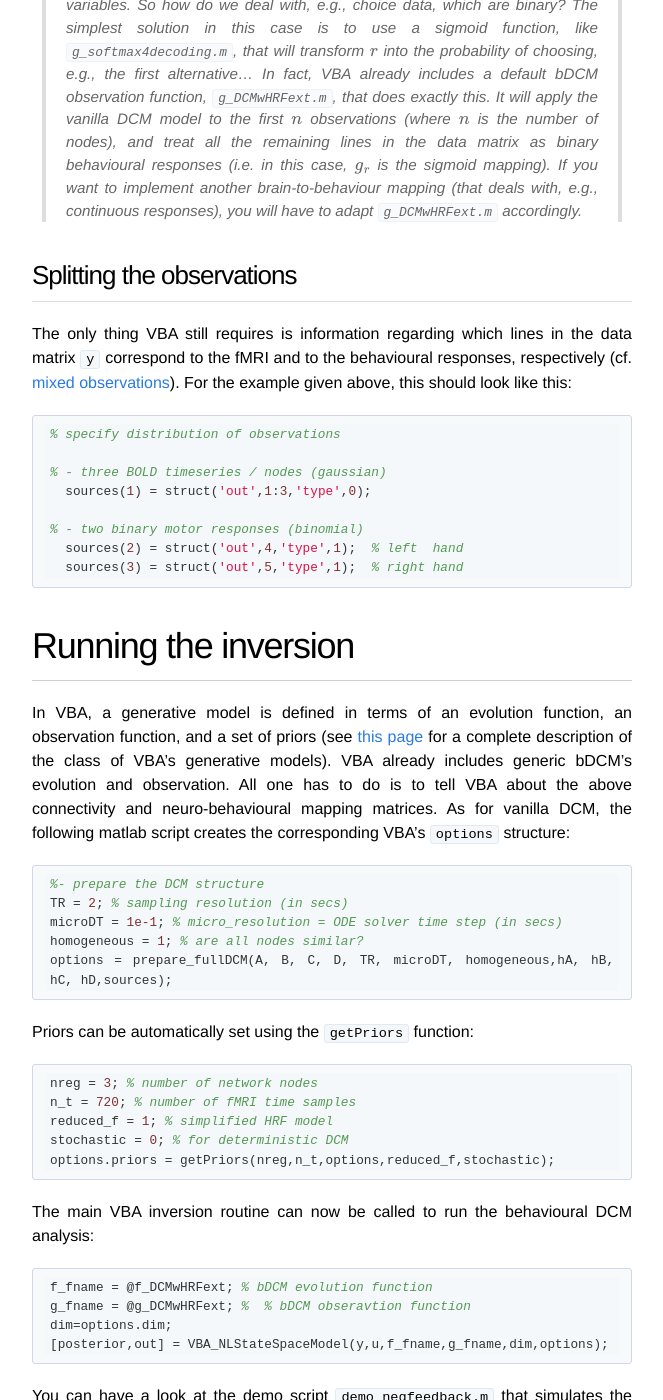
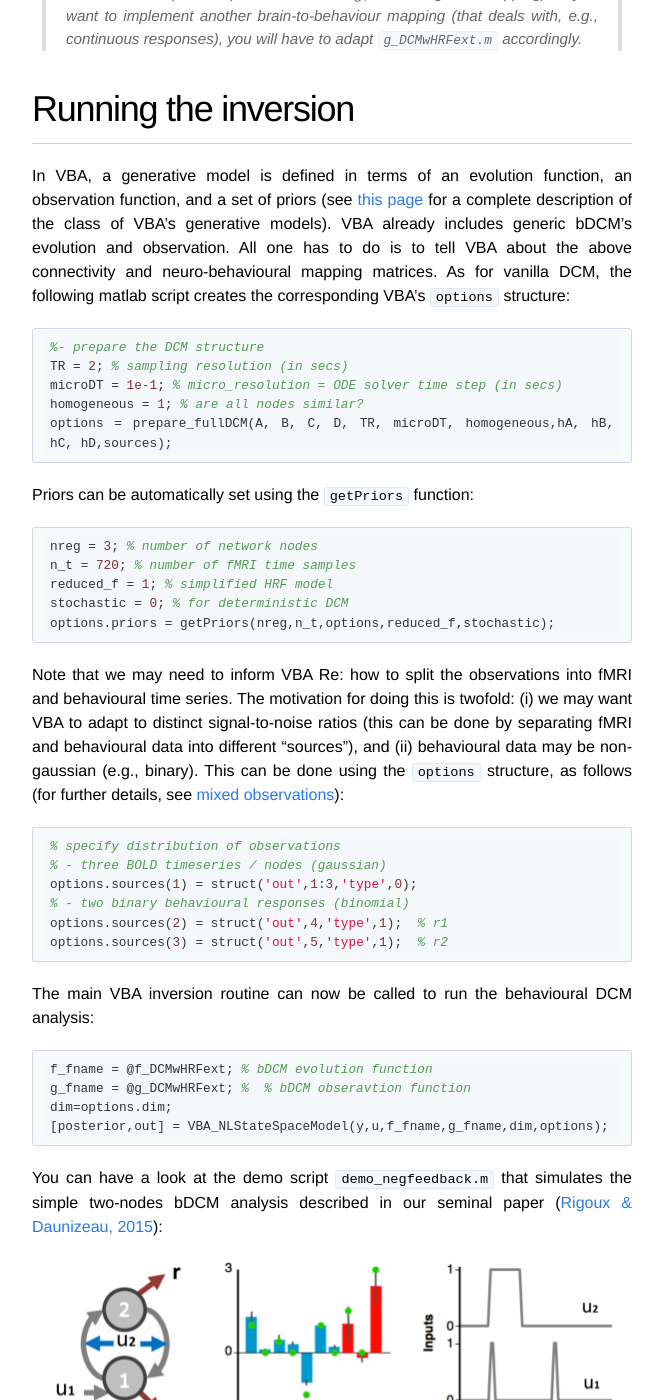
Before and after one commit to MBB-team/VBA-toolbox, a Jekyll site: the page built from _wiki/behavioural-DCM.md, in a window 1280 px wide and 1400 px high, scrolled down 5700 px. Shown: the whole window, without its empty margins (308-971 px from the left). Built offline with Jekyll 4.4.1, drawn with Linux system fonts in a browser that asks for light colours; nearby versions of some CDN libraries; formulas are drawn with MathJax 3; some of the changed text lies outside the part shown.

Commit message:
Update behavioural-DCM.md

````diff
--- a/_wiki/behavioural-DCM.md
+++ b/_wiki/behavioural-DCM.md
@@ -103,11 +103,7 @@ Dr{1} = [ 0 0 0 ;
 
 We assume that you have stored the fMRI time series in ```y_fmri``` (see [how to prepare a vanilla DCM analysis]({{ site.baseurl }}/wiki/dcm/#Preparing-a-vanilla-DCM-analysis)). The full observation matrix ```y``` should also include the behavioural observations (choices, reaction times, subjective ratings, pupil responses, etc.) ```y_behaviour```. This might be more tricky than it looks as the multiple sources of observations are usually recorded at different sampling rates. We refer the reader to [this page]({{ site.baseurl }}/wiki/Multisources) for details regarding this sort of *mixed observations*.
 
-Now, VBA only deals with one observation function to map hidden states to observed data. Therefore, we need to 1) create an *augmented* observation function predicting fMRI and behavioural data concurrently, and 2) inform VBA how to split the observations into fMRI and behavioural time series.
-
-## Creating an *augmented* observation function
-
-For a vanilla DCM, VBA already provides an observation function: `g_HRF3.m`. This will be the first ingredient of our (augmented) mixed observation function. The second element is a specific mapping of the behavioural response predictors $$r$$. Now if you have a DCM with 3 nodes and 2 behavioral (e.g., button) responses, the mixed observation function should look something like this:
+Now, VBA only deals with one observation function to map hidden states to observed data. Therefore, we need to create an *augmented* observation function predicting fMRI and behavioural data concurrently. For a vanilla DCM, VBA already provides an observation function: `g_HRF3.m`. This will be the first ingredient of our (augmented) mixed observation function. The second element is a specific mapping of the behavioural response predictors $$r$$. Now if you have a DCM with 3 nodes and 2 behavioral (e.g., button) responses, the mixed observation function should look something like this:
 
 ```matlab
 function g = mybDCM(x,P,u,in)
@@ -129,21 +125,6 @@
 > Note that bDCM response predictors $$r$$ are continuous and unbounded variables. So how do we deal with, e.g., choice data, which are binary? The simplest solution in this case is to use a sigmoid function, like `g_softmax4decoding.m`, that will transform $$r$$ into the probability of choosing, e.g., the first alternative... In fact, VBA already includes a default bDCM observation function, `g_DCMwHRFext.m`, that does exactly this. It will apply the vanilla DCM model to the first $$n$$ observations (where $$n$$ is the number of nodes), and treat all the remaining lines in the data matrix as binary behavioural responses (i.e. in this case, $$g_r$$ is the sigmoid mapping). If you want to implement another brain-to-behaviour mapping (that deals with, e.g., continuous responses), you will have to adapt `g_DCMwHRFext.m` accordingly.
 
 
-## Splitting the observations
-
-The only thing VBA still requires is information regarding which lines in the data matrix `y` correspond to the fMRI and to the behavioural responses, respectively (cf. [mixed observations]({{ site.baseurl }}/wiki/Multisources)). For the example given above, this should look like this:
-
-```matlab
-% specify distribution of observations
-
-% - three BOLD timeseries / nodes (gaussian)
-  sources(1) = struct('out',1:3,'type',0);
-
-% - two binary motor responses (binomial)
-  sources(2) = struct('out',4,'type',1);  % left  hand
-  sources(3) = struct('out',5,'type',1);  % right hand
-```
-
 
 # Running the inversion
 
@@ -164,6 +145,18 @@ n_t = 720; % number of fMRI time samples
 reduced_f = 1; % simplified HRF model
 stochastic = 0; % for deterministic DCM
 options.priors = getPriors(nreg,n_t,options,reduced_f,stochastic);
+```
+
+Note that we may need to inform VBA Re: how to split the observations into fMRI and behavioural time series. The motivation for doing this is twofold: (i) we may want VBA to adapt to distinct signal-to-noise ratios (this can be done by separating fMRI and behavioural data into different "sources"), and (ii) behavioural data may be non-gaussian (e.g., binary). This can be done using the `options` structure, as follows (for further details, see [mixed observations]({{ site.baseurl }}/wiki/Multisources)):
+
+
+```matlab
+% specify distribution of observations
+% - three BOLD timeseries / nodes (gaussian)
+options.sources(1) = struct('out',1:3,'type',0);
+% - two binary behavioural responses (binomial)
+options.sources(2) = struct('out',4,'type',1);  % r1
+options.sources(3) = struct('out',5,'type',1);  % r2
 ```
 
 The main VBA inversion routine can now be called to run the behavioural DCM analysis:
````
